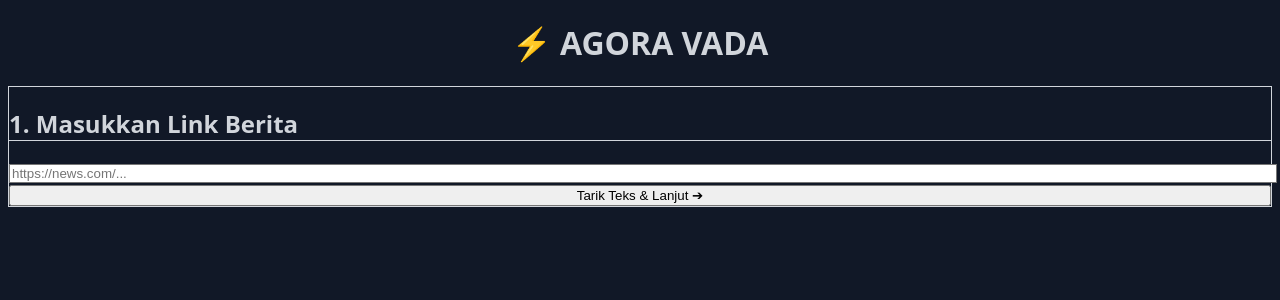
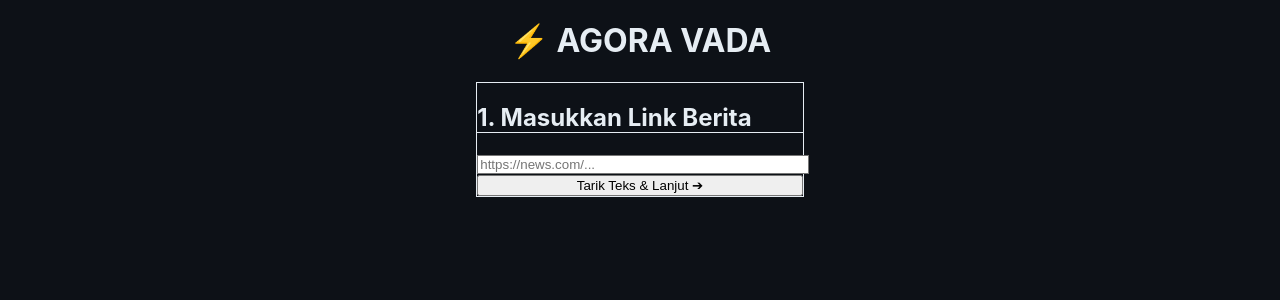
Before and after one commit to OffiziellNed/AgoraVada-Javascript, a Next.js app: page / in a window 1280 px wide. Shown: the top 300 px of the page. Built offline with nearby package versions, Linux system fonts and the light colour scheme.

Commit message:
Update globals.css

```diff
--- a/app/globals.css
+++ b/app/globals.css
@@ -2,9 +2,17 @@
 @tailwind components;
 @tailwind utilities;
 
-/* PENGAMAN: Memastikan Background & Teks Utama Selalu Gelap */
 body {
-  background-color: #111827 !important;
-  color: #D1D5DB !important;
-  font-family: ui-sans-serif, system-ui, sans-serif;
+  background-color: #0d1117 !important;
+  color: #e6edf3 !important;
+  font-family: -apple-system, BlinkMacSystemFont, "Segoe UI", Roboto, sans-serif;
+  margin: 0;
+  display: flex;
+  justify-content: center;
+  align-items: center;
+  min-height: 100vh;
 }
+
+#root, main, &__next {
+  width: 100%;
+}
```
